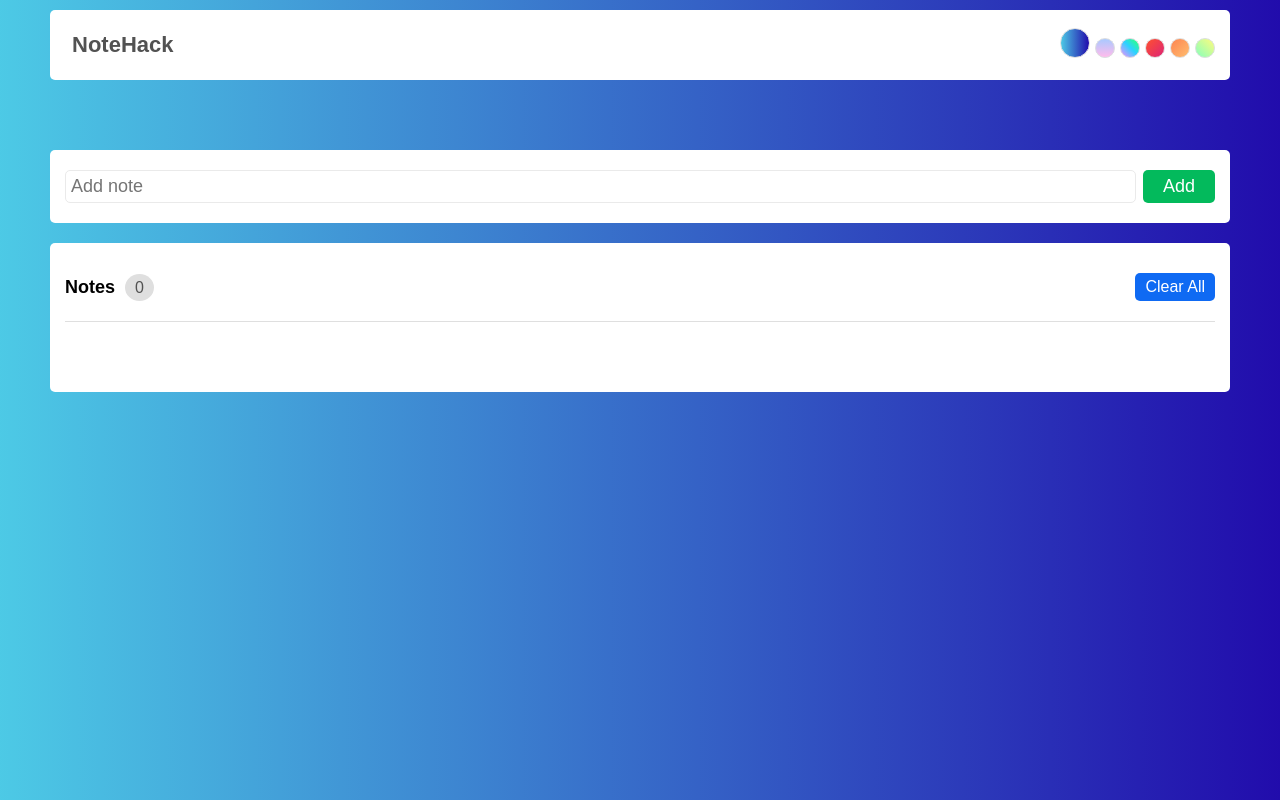
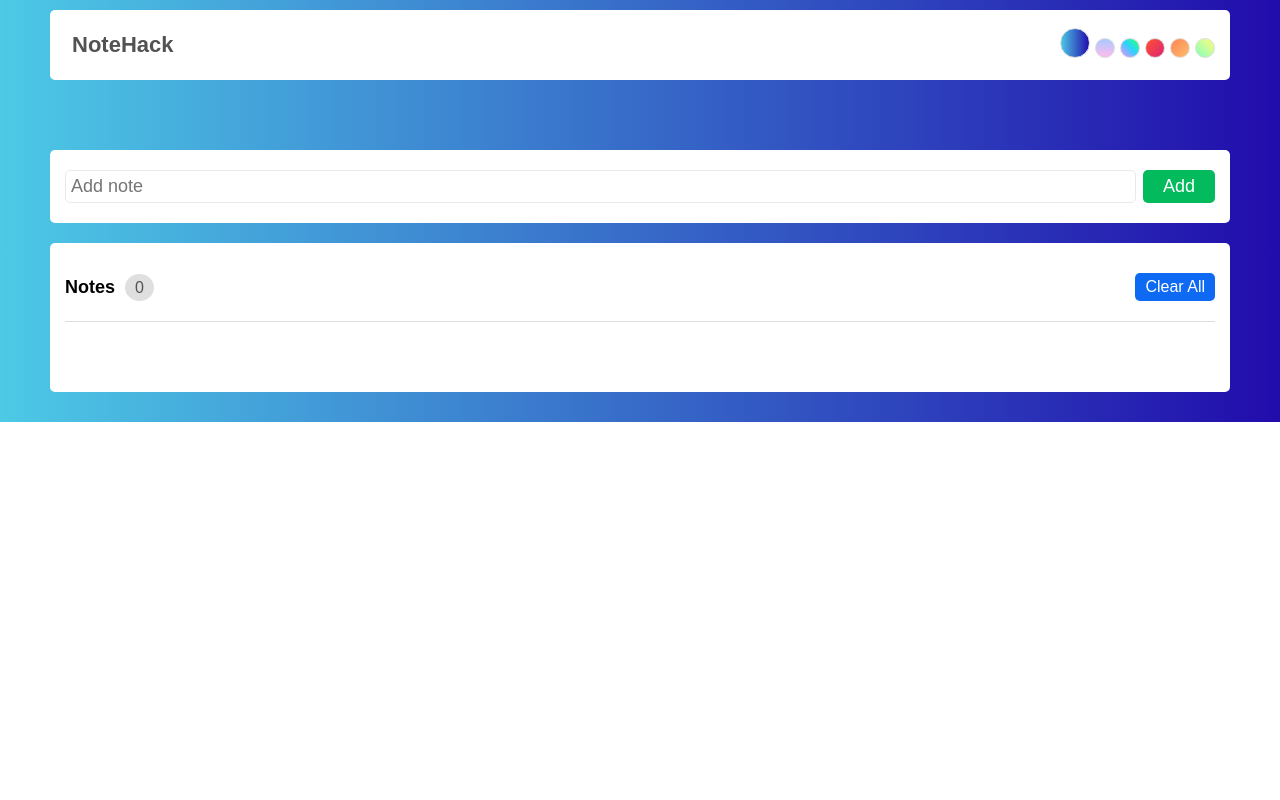
Before and after one commit to Bobby-coder/NoteHack, a React (Create React App) app: page / in a window 1280 px wide. Built offline with nearby package versions, Linux system fonts and the light colour scheme.

Commit message:
height bug fixed

```diff
--- a/src/App.css
+++ b/src/App.css
@@ -5,10 +5,6 @@
   font-family: "Poppins", sans-serif;
   text-decoration: none;
   list-style: none;
-}
-
-.app {
-  height: 100vh;
 }
 
 .container {
--- a/src/App.js
+++ b/src/App.js
@@ -20,7 +20,7 @@ function App() {
   )
   return (
     <>
-      <div className={`app ${theme}`}>
+      <div className={theme}>
         <div className="container">
           <Header
             theme={theme}
```
